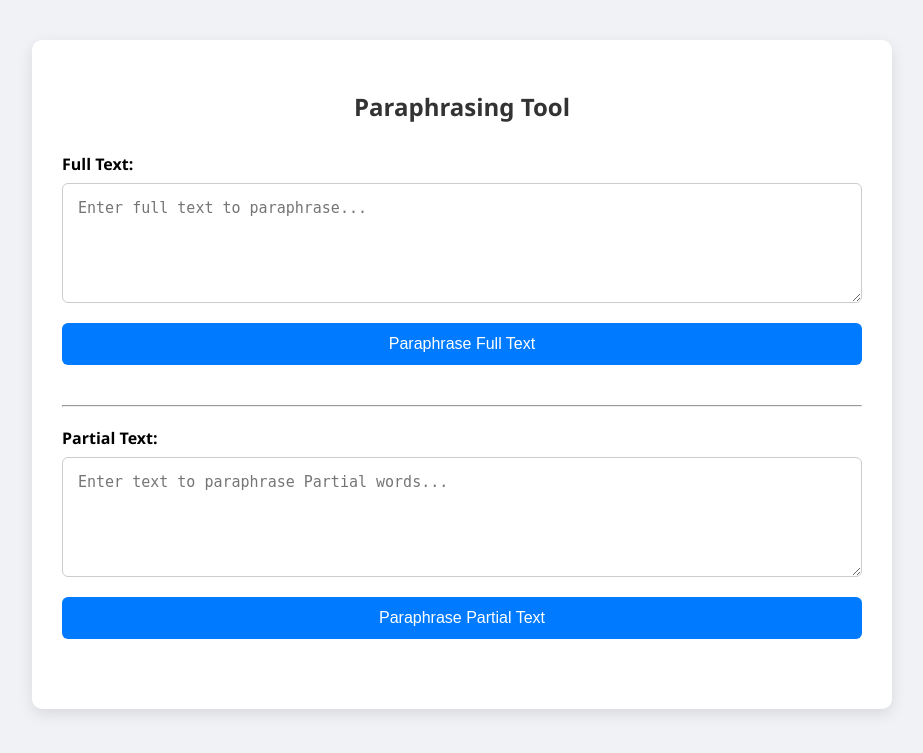
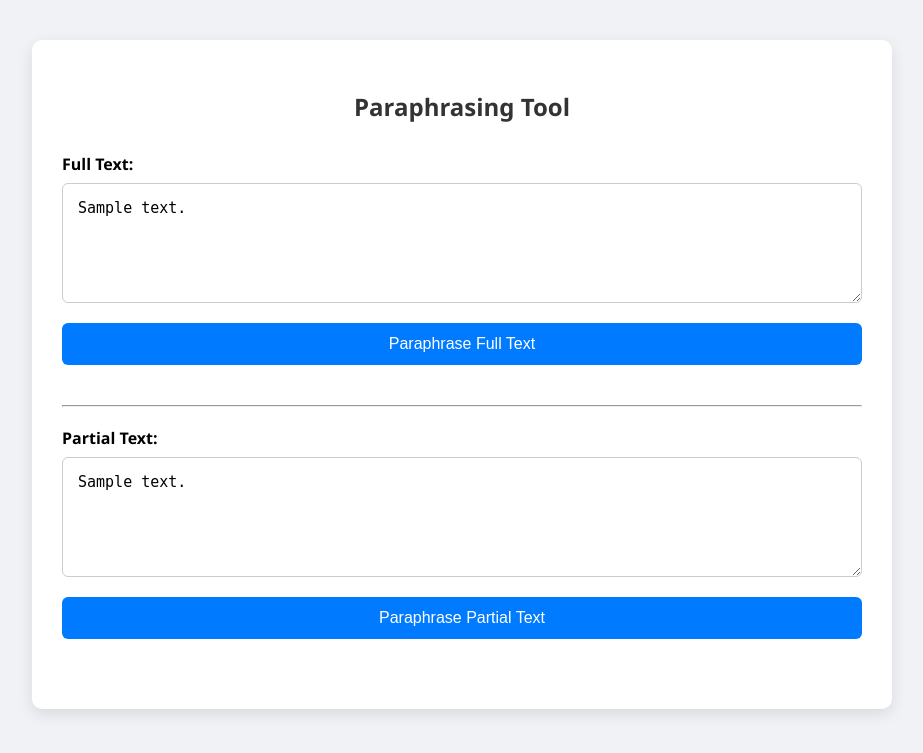
Before and after one commit to sundaram25018/Paraphrase-Generator, a Flask app: template templates/index.html in a window 1280 px wide. Shown: the top 753 px of the page, without its empty margins (178-1101 px from the left). Run offline with Flask 3, Linux system fonts and the light colour scheme; the template is opened without the code that fills it: most values are stand-ins (such as "Sample title", 1, 10 or a date in 2020).

Commit message:
fix all buges

```diff
--- a/main.py
+++ b/main.py
@@ -20,6 +20,7 @@ tokenizer = AutoTokenizer.from_pretrained(MODEL_NAME)
 model = AutoModelForSeq2SeqLM.from_pretrained(MODEL_NAME).to(DEVICE)
 if DEVICE == "cuda":
     model.half()
+model.eval()  # Set model to evaluation mode
 
 # Helper function to make URLs clickable
 def linkify(text):
@@ -28,7 +29,7 @@ def linkify(text):
     return Markup(linked)  # Treat as safe HTML
 
 @torch.no_grad()
-def paraphrase_chunk(text, max_input_length=512, max_output_length=512, top_k=50, top_p=0.90):
+def paraphrase_chunk(text, max_input_length=256, max_output_length=256, top_k=30, top_p=0.85):
     text = text.strip()
     tokens = tokenizer.encode(text, truncation=True, max_length=max_input_length)
     truncated_text = tokenizer.decode(tokens, skip_special_tokens=True)
@@ -50,9 +51,23 @@ def paraphrase_chunk(text, max_input_length=512, max_output_length=512, top_k=50
     return tokenizer.decode(output[0], skip_special_tokens=True, clean_up_tokenization_spaces=True)
 
 @lru_cache(maxsize=32)
+@torch.no_grad()
 def paraphrase_full_text(paragraph):
     sentences = sent_tokenize(paragraph)
-    return " ".join(paraphrase_chunk(sent) for sent in sentences)
+    prompts = [f"paraphrase: {sent.strip()} </s>" for sent in sentences]
+    inputs = tokenizer(prompts, return_tensors="pt", padding=True, truncation=True, max_length=256).to(DEVICE)
+    outputs = model.generate(
+        input_ids=inputs["input_ids"],
+        attention_mask=inputs["attention_mask"],
+        max_length=256,
+        num_return_sequences=1,
+        do_sample=True,
+        top_k=30,
+        top_p=0.85,
+        temperature=0.8,
+    )
+    paraphrased_sentences = tokenizer.batch_decode(outputs, skip_special_tokens=True, clean_up_tokenization_spaces=True)
+    return " ".join(paraphrased_sentences)
 
 @torch.no_grad()
 def paraphrase_partial_fixed(paragraph):
@@ -66,16 +81,16 @@ def paraphrase_partial_fixed(paragraph):
     after = " ".join(words[end_index:])
 
     prompt = f"paraphrase: {to_paraphrase} </s>"
-    inputs = tokenizer(prompt, return_tensors="pt", padding="max_length", truncation=True, max_length=512).to(DEVICE)
+    inputs = tokenizer(prompt, return_tensors="pt", padding="max_length", truncation=True, max_length=256).to(DEVICE)
 
     output = model.generate(
         input_ids=inputs["input_ids"],
         attention_mask=inputs["attention_mask"],
-        max_length=400,
+        max_length=200,
         num_return_sequences=1,
         do_sample=True,
-        top_k=50,
-        top_p=0.90,
+        top_k=30,
+        top_p=0.85,
         temperature=0.8,
     )
 
--- a/tempCodeRunnerFile.py
+++ b/tempCodeRunnerFile.py
@@ -1 +1,3 @@
-transformers
+
+@torch.no_grad()
+def paraphrase_chunk(text, max_input_length=512, max_output_length=512, top_k=50, top_p=0.90):
--- a/templates/index.html
+++ b/templates/index.html
@@ -91,7 +91,7 @@
     <!-- Full Text Form -->
     <form method="POST">
       <label for="full_text">Full Text:</label>
-      <textarea name="full_text" id="full_text" placeholder="Enter full text to paraphrase..."></textarea>
+      <textarea name="full_text" id="full_text" placeholder="Enter full text to paraphrase...">{{ full_text }}</textarea>
       <input type="hidden" name="action" value="full">
       <button type="submit">Paraphrase Full Text</button>
 
@@ -108,7 +108,7 @@
     <!-- Partial Text Form -->
     <form method="POST">
       <label for="partial_text">Partial Text:</label>
-      <textarea name="partial_text" id="partial_text" placeholder="Enter text to paraphrase Partial words..."></textarea>
+      <textarea name="partial_text" id="partial_text" placeholder="Enter text to paraphrase Partial words...">{{ partial_text }}</textarea>
       <input type="hidden" name="action" value="partial">
       <button type="submit">Paraphrase Partial Text</button>
 
```
